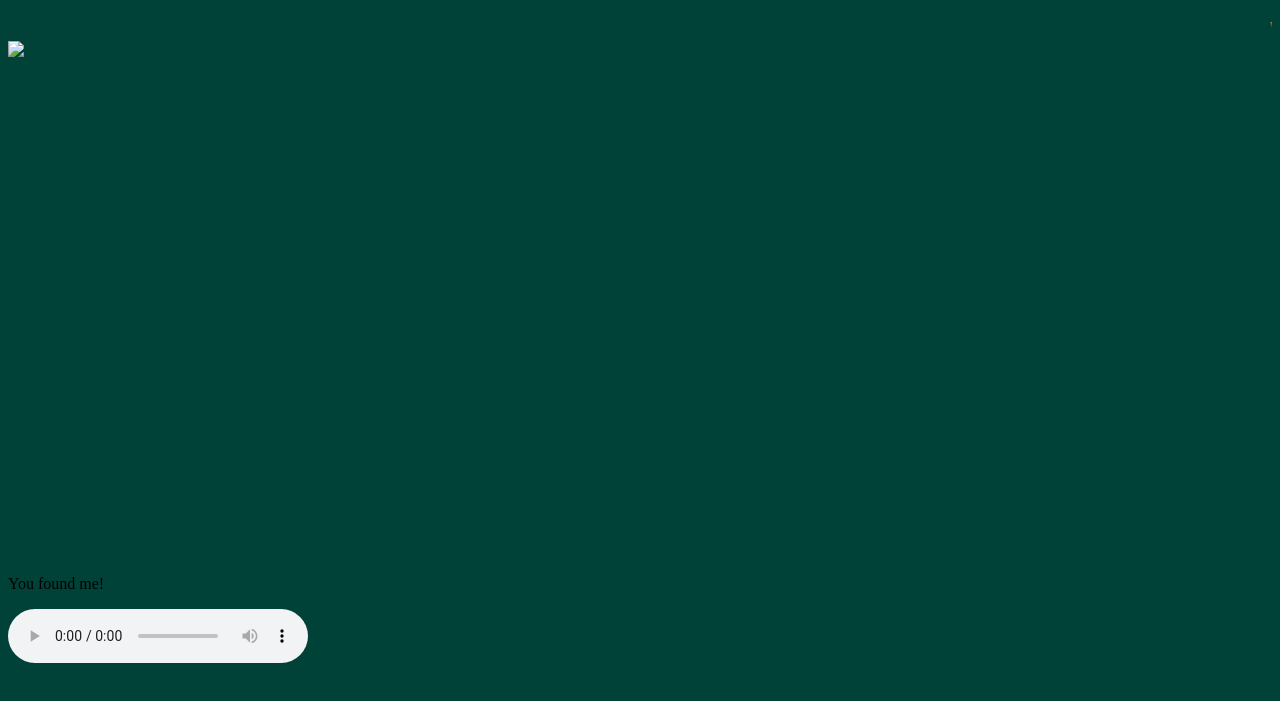
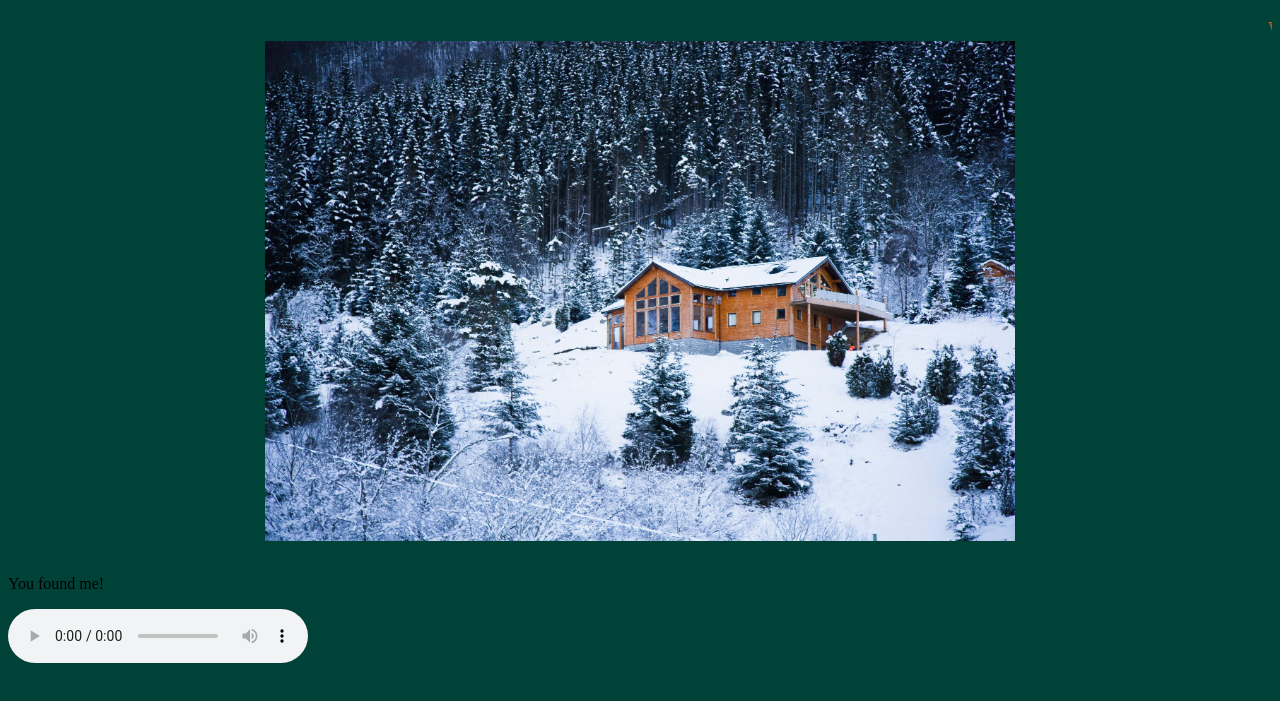
Before and after one commit to Sami21xc/csp2021, a plain HTML site: page index.html in a window 1280 px wide. Shown: the part 87-788 px from the top of the page. Drawn offline with Linux system fonts and the light colour scheme; files whose address does not match are found by name.

Commit message:
Update index.html

```diff
--- a/index.html
+++ b/index.html
@@ -34,7 +34,7 @@ marquee {font-family: comic sans;}
 </style>
 </head>
 <body>
-    <img src="images/1451342077-gettyimages-492634319-1.jpg" height="500" style="vertical-align:middle">
+    <img src="file:///Users/samiryan/Desktop/1451342077-gettyimages-492634319-1.jpg" height="500" style="vertical-align:middle">
 <style>
 img {
   display: block;
```
